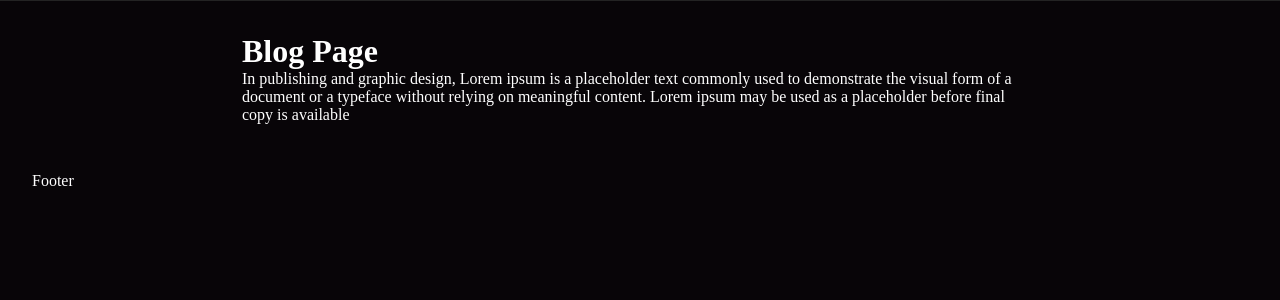
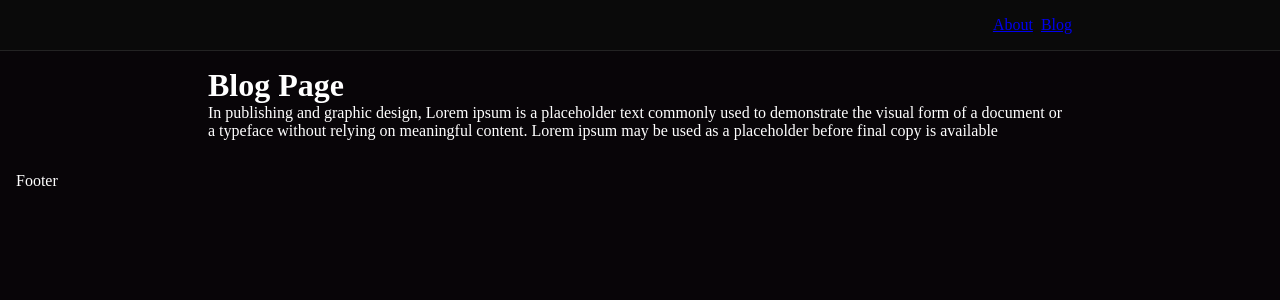
Before and after one commit to amandatz/amandatz.github.io, a Next.js app: page / in a window 1280 px wide. Shown: the top 300 px of the page. Built offline with nearby package versions, Linux system fonts and the light colour scheme.

Commit message:
- Fixed header style

```diff
--- a/src/components/Header/Header.module.scss
+++ b/src/components/Header/Header.module.scss
@@ -1,31 +1,21 @@
 .header {
   position: sticky;
   top: 0;
+  display: grid;
+  justify-content: center;
   border-bottom: 1px solid variables.$border-color;
   background-color: variables.$background-secondary;
 }
 
 .navbar {
   display: flex;
-  width: min(896px, 100vw - 2 * variables.$container-padding);
+  width: variables.$container-width;
+  padding: variables.$container-padding;
   justify-content: space-between;
   align-items: center;
 
   * {
     display: flex;
-    align-items: center;
-    gap: 4px;
+    gap: 0.5rem;
   }
 }
-
-.leftColumn {
-    justify-self: start;
-}
-
-.middleColumn {
-    justify-self: center;
-}
-
-.rightColumn {
-    justify-self: end;
-}
--- a/src/components/Header/Header.tsx
+++ b/src/components/Header/Header.tsx
@@ -1,17 +1,17 @@
 import React from 'react';
+import Link from 'next/link';
 // import { Button } from '@components';
-import { BiLogoGithub } from "react-icons/bi";
 import styles from './Header.module.scss';
 
 const Header: React.FC = () => {
     return <header className={styles.header}>
         <nav className={styles.navbar}>
-            <div className={styles.leftColumn}>
+            <div>
                 {/* <Button.Icon><BiLogoGithub /></Button.Icon> */}
             </div>
-            <div className={styles.rightColumn}>
-                {/* <Button.Standard> Blog </Button.Standard>
-                <Button.Standard> About </Button.Standard> */}
+            <div>
+                <Link href="/about">About</Link>
+                <Link href="/blog">Blog</Link>
             </div>
         </nav>
     </header>;
--- a/src/styles/_variables.scss
+++ b/src/styles/_variables.scss
@@ -15,8 +15,8 @@ $line-height-body: 1.75rem;
 $line-height-title: 2.5rem;
 
 // Spacing
-$container-padding: 2rem;
-$container-width: min(860px, 100vw);
+$container-padding: 1rem;
+$container-width: min(896px, 100vw);
 
 // Transition
 $transition: 0.2s ease-in-out;
```
